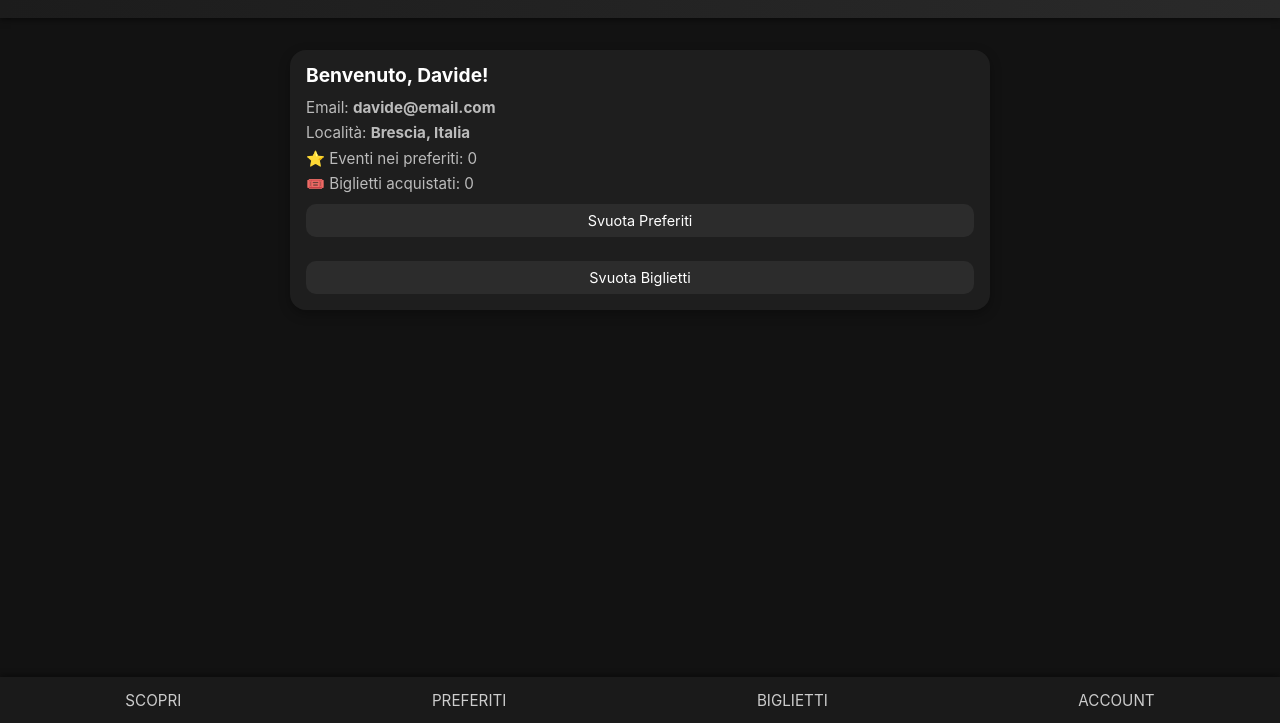
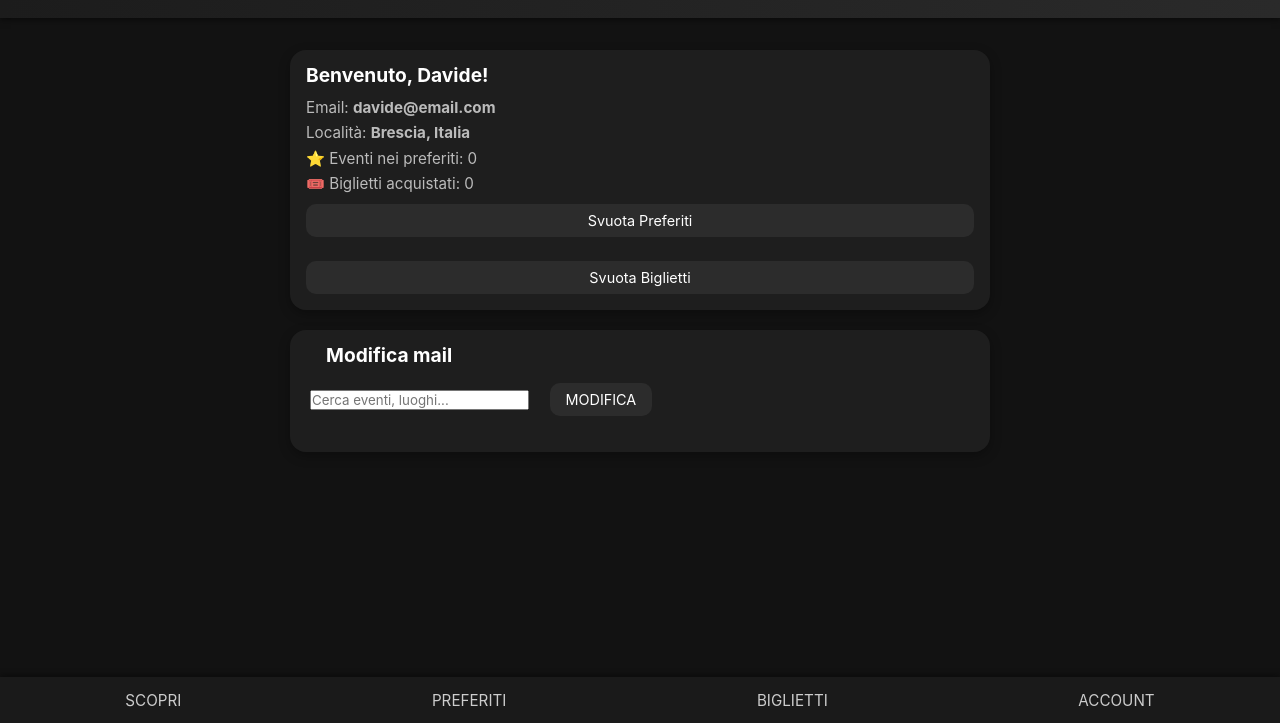
Before and after one commit to DALBO-creator/PROGETTI-PERSONALI, a plain HTML site: page gestoreEventi/client/account.html in a window 1280 px wide. Shown: the part 77-800 px from the top of the page. Drawn offline with Linux system fonts and the light colour scheme.

Commit message:
Add email modification section to account page
Introduced a new section in account.html for users to modify their email address, including an input field and a submit button. Also removed the search button from the index.html header for a cleaner interface.

```diff
--- a/gestoreEventi/client/account.html
+++ b/gestoreEventi/client/account.html
@@ -12,7 +12,7 @@
   </header>
 
   <main>
-    <section class="accountCard" style="max-width: 700px; width: 100%;">
+    <section class="accountCard" style="max-width: 700px; width: 100%; ">
       <h2>Benvenuto, Davide!</h2>
       <p>Email: <strong>davide@email.com</strong></p>
       <p>Località: <strong>Brescia, Italia</strong></p>
@@ -21,6 +21,19 @@
       <button class="clearFavorite">Svuota Preferiti</button>
       <button class="clearTicket">Svuota Biglietti</button>
     </section>
+
+
+    <section class="accountCard" style="max-width: 700px; width: 100%; margin-top: 20px; padding-bottom: 20px; padding-left: 20px;">
+      <h2>Modifica mail</h2>
+      <div class="searchbar, ">
+            <input type="text" placeholder="Cerca eventi, luoghi...">
+            <button class="Submit">MODIFICA</button>
+        </div>
+
+    </section>
+
+
+
   </main>
 
   <footer>
```
Also changed, not shown: gestoreEventi/client/index.html (+0 -1 lines).
